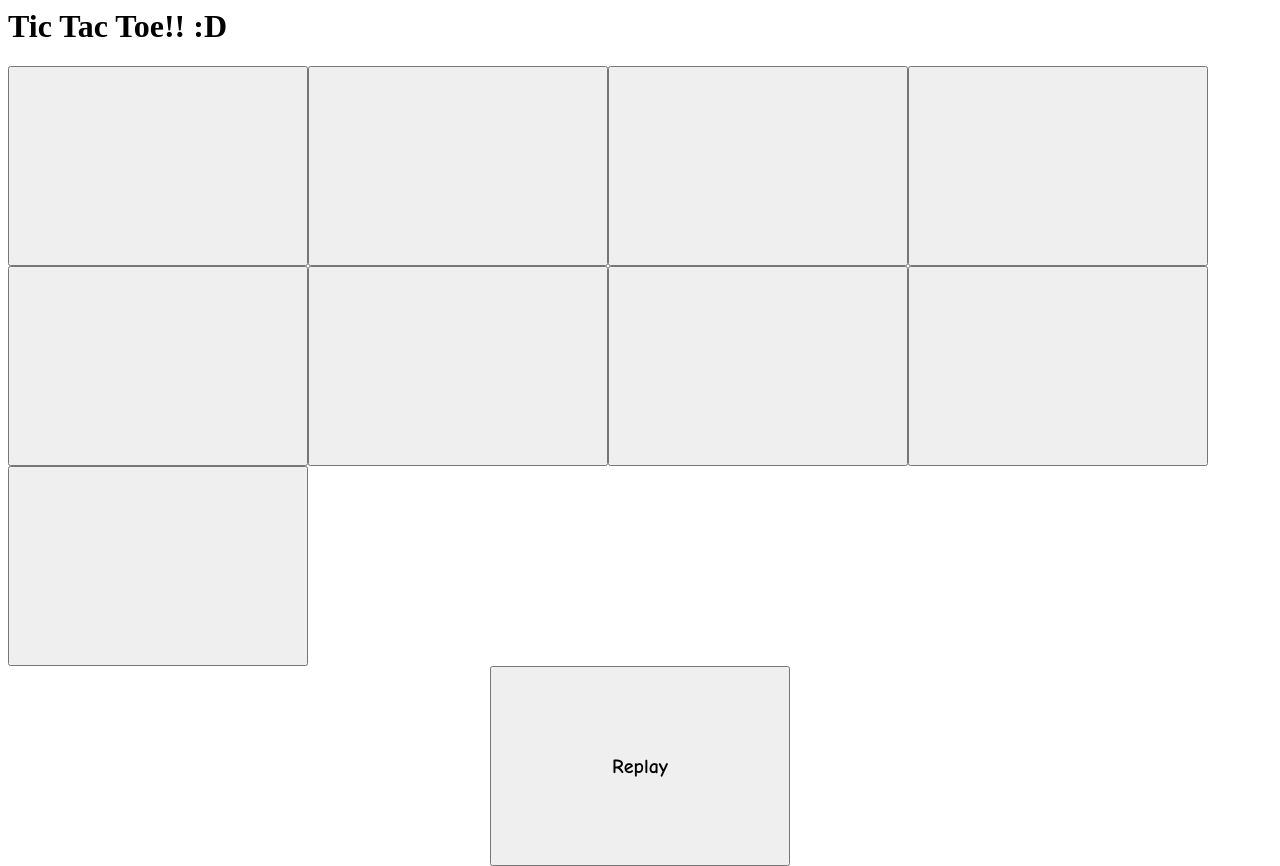
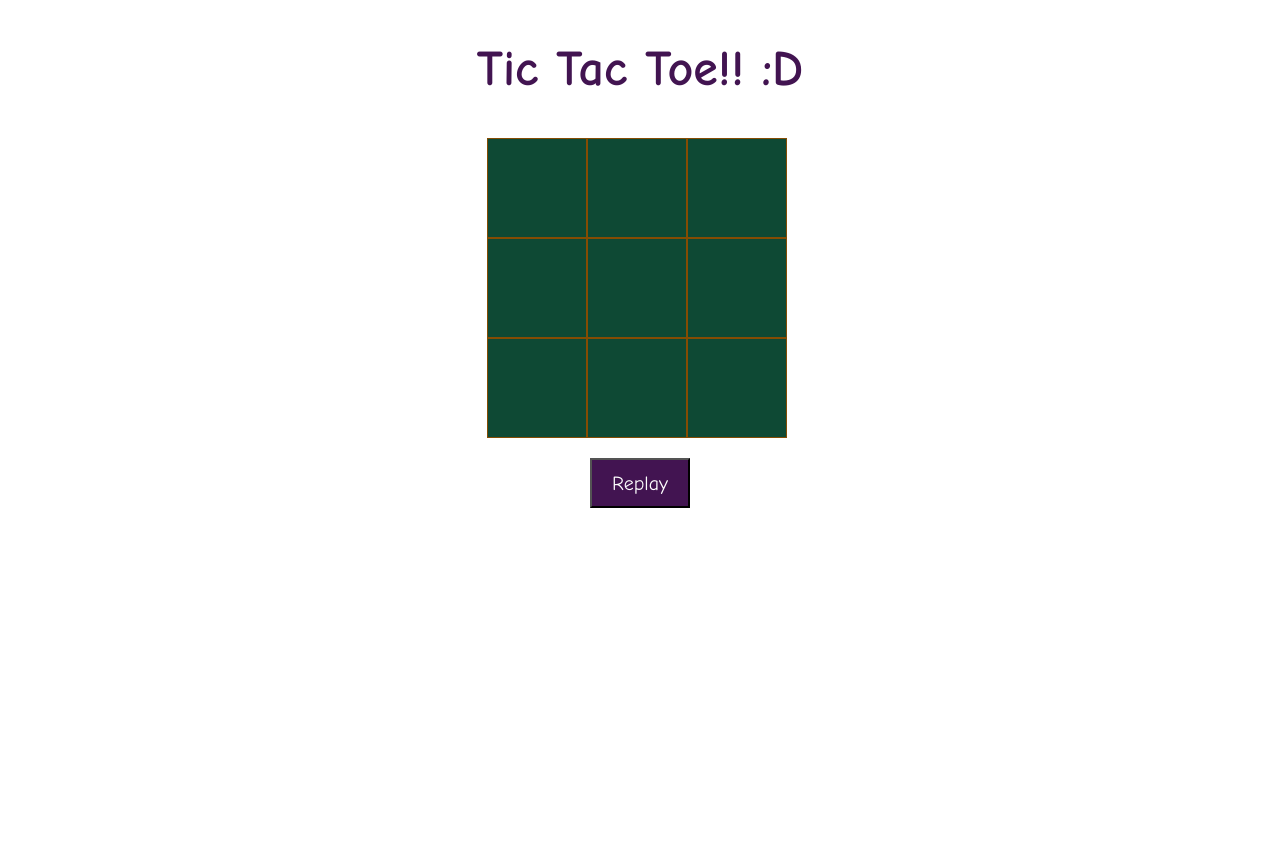
Before and after one commit to JL40/Project, a plain HTML site: page index.html in a window 1280 px wide. After the commit the page ends 800 px from the top, so only its background shows below. Drawn offline with Linux system fonts and the light colour scheme.

Commit message:
Update css file (final draft)

```diff
--- a/tictactoe.css
+++ b/tictactoe.css
@@ -1,53 +1,52 @@
-#wrap{}
-#header{width: 500px; height: 100px; margin: 0 auto;}
-#center{width: 500px; height: 400px; margin: 0 auto;}
-#footer{width: 500px; height: 100px; margin: 0 auto;}
+#wrap{width: 500px; margin: 0 auto; }
+#content{width: 306px; margin: 0 auto; }
 
+h1{
+	font-size: 50px;
+	font-family: "Comic Sans MS",
+	cursive, sans-serif;
+	margin: 40px;
+	text-align: center;
+	color: #421451;
+    }
 
-td {
-	border:  2px solid #333;
-	height:  100px;
-	width:  100px;
-	text-align:  center;
-	vertical-align:  middle;
-	font-family:  "Papyrus", cursive, sans-serif;
-	font-size:  70px;
-	cursor: pointer;
-	color: white;
-}
-
-table {
-	border-collapse: collapse;
-	border-color: white;
-
-}
-
-table tr:first-child td {
-	border-top: 0;
-}
-
-table tr:last-child td {
-	border-bottom: 0;
-}
-
-table tr td:first-child {
-	border-left: 0;
-}
-
-table tr td:last-child {
-	border-right: 0;
-}
-
-
-button {
-    border:3x solid;
-	background-Color:#white;
-	font:20px "Comic Sans MS";
-	font-weight:bold;
-	width:300;height:200;
+.board {
+	 display: inline-block;
+	 font-family: "Papyrus";
+	 width: 100px;
+	 height: 100px;
+	 color: #fff;
+	 font-size: 50px;
+	 text-align: center;
+	 vertical-align: middle;
+	 line-height: 100px;
+	 background-color: #0e4934;
+	 border: 1px solid #844c03;
+	 border-radius: 0 0 0 0;
+	 outline: none;
 	}
 
-button:hover {
-	background-color: #730995;
-	color:white;
+#footer{
+	width: 306px; margin: 0 auto;
     }
+
+#rebtn{
+	width:100px;
+	height:50px;
+	margin: 20px auto;
+	font-family: "Comic Sans MS";
+	font-size: 20px;
+	color: white;
+	background-color: #421451;
+    }
+
+#rebtn:hover {
+	background-color: #421451;
+	color: white;
+    }
+
+#rebtn:active {
+	background-color: #6f2108;
+	box-shadow: 0 5px #666;
+	transform: translateY(4px);
+    }
```
